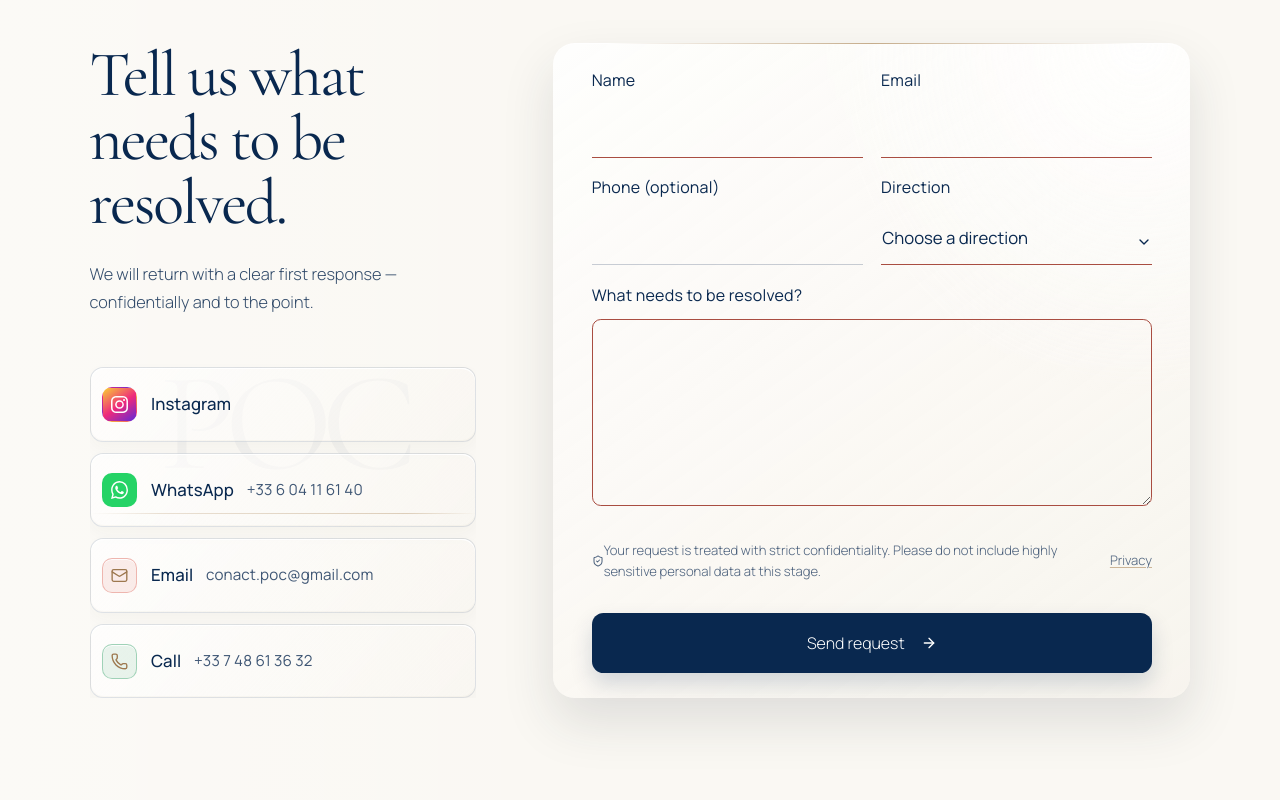
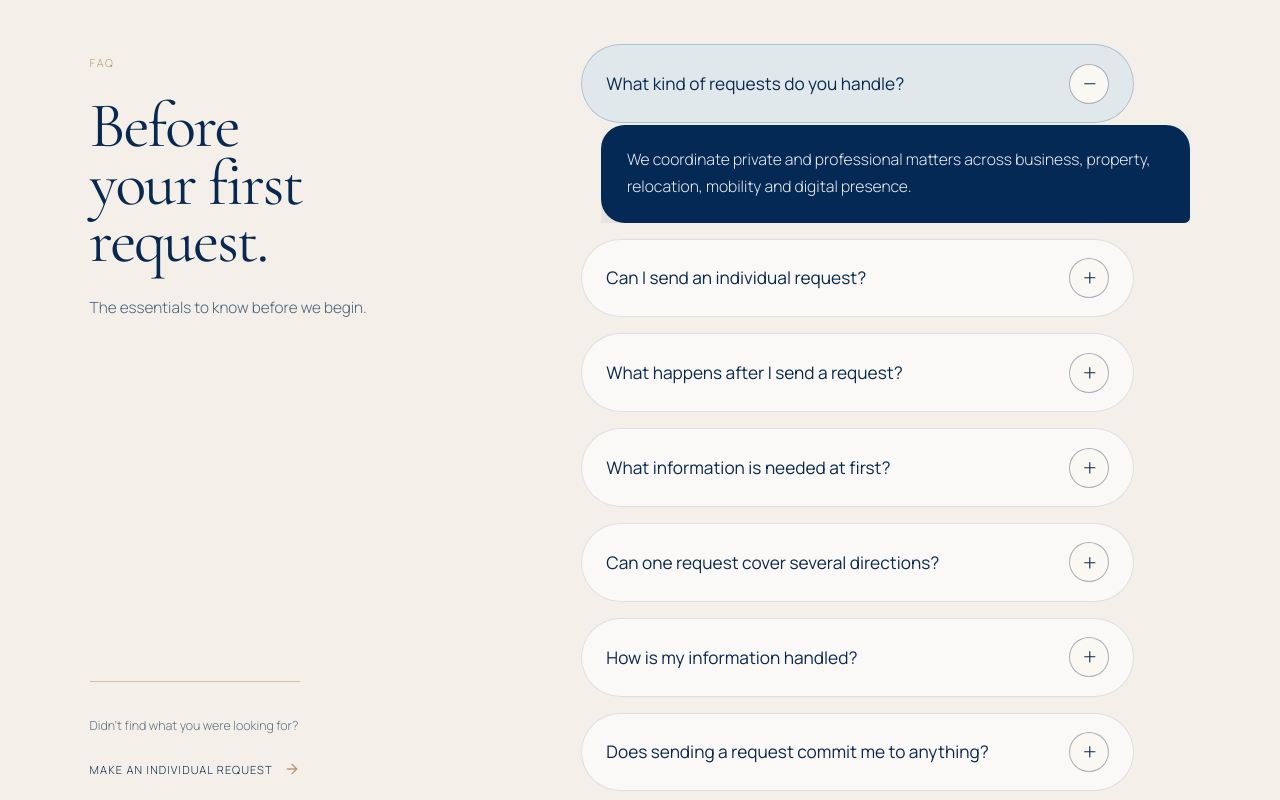
Before and after one commit to dmkstudio/poc-riviera-editorial-site, a Next.js app: page / in a window 1280 px wide. Shown: the part 4180-4980 px from the top of the page. Built offline with nearby package versions, Linux system fonts and the light colour scheme.

Commit message:
Add message-style FAQ

```diff
--- a/app/PocSite.tsx
+++ b/app/PocSite.tsx
@@ -4,7 +4,7 @@
 import { FormEvent, type CSSProperties, useEffect, useMemo, useRef, useState } from "react";
 import Link from "next/link";
 import { AnimatePresence, MotionConfig, motion, useReducedMotion, useScroll, useSpring } from "motion/react";
-import { ArrowDown, ArrowRight, Check, ChevronDown, Mail, Menu, Phone, ShieldCheck, X } from "lucide-react";
+import { ArrowDown, ArrowRight, Check, ChevronDown, Mail, Menu, Minus, Phone, Plus, ShieldCheck, X } from "lucide-react";
 import { copy, directionKeys, pillars, type DirectionKey, type Locale } from "./poc-data";
 
 const languages: Locale[] = ["en", "fr", "ru"];
@@ -127,6 +127,8 @@ export default function PocSite() {
 
       <section className="confidential" id="confidentiality"><Reveal className="confidential-copy"><p className="eyebrow">{t.confidentiality.label}</p><h2>{t.confidentiality.title}</h2><p>{t.confidentiality.body}</p></Reveal><div className="confidential-points" aria-label={t.confidentiality.label}>{t.confidentiality.points.map((p,i)=><Reveal key={p} className="point"><span>0{i+1}</span><p>{p}</p></Reveal>)}</div></section>
 
+      <FAQChat locale={locale} onRequest={()=>request("custom")} />
+
       <section className="contact" id="contact"><div className="contact-copy"><p className="eyebrow">{t.form.label}</p><h2>{t.form.title}</h2><p>{t.form.body}</p><Contacts unavailable={t.form.unavailable}/></div><RequestForm key={`${locale}-${active ?? "none"}`} locale={locale} direction={active}/></section>
     </main>
     <footer><Brand label={labels[locale].brand}/><div className="footer-details"><p>{t.footer.line}</p><p>{t.footer.region}</p><nav className="footer-links" aria-label={t.footer.linksLabel}><Link href="/privacy">{t.footer.privacy}</Link><Link href="/legal">{t.footer.legal}</Link></nav></div><p className="copyright">© {new Date().getFullYear()} {t.footer.rights}</p></footer>
@@ -134,6 +136,40 @@ export default function PocSite() {
 }
 
 function Reveal({children,className=""}:{children:React.ReactNode;className?:string}){return <motion.div className={className} initial={false} whileInView={{opacity:1,y:0}} viewport={{once:true,amount:.2}}>{children}</motion.div>}
+
+function FAQChat({ locale, onRequest }: { locale: Locale; onRequest: () => void }) {
+  const t = copy(locale);
+  const [openIndex, setOpenIndex] = useState(0);
+  const answerId = (index: number) => `faq-chat-answer-${locale}-${index}`;
+
+  return <section className="faq-chat" id="faq" aria-labelledby="faq-chat-title">
+    <div className="faq-chat-intro">
+      <p className="eyebrow">{t.faq.label}</p>
+      <h2 id="faq-chat-title">{t.faq.title}</h2>
+      <p>{t.faq.body}</p>
+      <div className="faq-chat-cta">
+        <span>{t.faq.ctaPrompt}</span>
+        <button type="button" onClick={onRequest}>{t.faq.cta}<ArrowRight aria-hidden="true" /></button>
+      </div>
+    </div>
+    <div className="faq-chat-list">
+      {t.faq.items.map((item, index) => {
+        const isOpen = openIndex === index;
+        return <div className={`faq-chat-item${isOpen ? " is-open" : ""}`} key={item.question}>
+          <button className="faq-chat-question" type="button" aria-expanded={isOpen} aria-controls={answerId(index)} onClick={() => setOpenIndex(isOpen ? -1 : index)}>
+            <span>{item.question}</span>
+            <span className="faq-chat-control" aria-hidden="true">{isOpen ? <Minus /> : <Plus />}</span>
+          </button>
+          <AnimatePresence initial={false}>
+            {isOpen && <motion.div id={answerId(index)} className="faq-chat-answer" role="region" aria-label={item.question} initial={{height:0,opacity:0}} animate={{height:"auto",opacity:1}} exit={{height:0,opacity:0}} transition={{duration:.32,ease:[.22,1,.36,1]}}>
+              <p>{item.answer}</p>
+            </motion.div>}
+          </AnimatePresence>
+        </div>;
+      })}
+    </div>
+  </section>;
+}
 
 function ServiceDialog({ locale, direction, onChange, onClose, onRequest }: { locale: Locale; direction: DirectionKey; onChange: (key: DirectionKey) => void; onClose: () => void; onRequest: (key: DirectionKey) => void }) {
   const t = copy(locale); const pillar = pillars[locale][direction]; const detailsId = `service-details-${direction}`;
--- a/app/globals.css
+++ b/app/globals.css
@@ -136,6 +136,29 @@
 .faq-page-footer{display:grid;grid-template-columns:1fr auto auto;align-items:center;gap:2rem;padding:2rem clamp(2rem,8vw,8rem);background:var(--cream);border-top:1px solid var(--line)}.faq-page-footer .brand>span{font-size:2.5rem}.faq-page-footer>a,.faq-page-footer>span{font-size:.68rem;color:rgba(9,40,79,.64)}.faq-page-footer>a:hover,.faq-page-footer>a:focus-visible{color:var(--sand)}
 @media(max-width:760px){.faq-teaser{margin-left:0;padding:1rem 1.25rem;grid-template-columns:auto minmax(0,1fr) auto;gap:.7rem}.faq-teaser strong{font-size:1.05rem}.faq-page-header{height:5.5rem;padding:0 1.25rem}.faq-page-header .brand>span{font-size:2.45rem}.faq-page-header nav{display:none}.faq-page-languages button{padding:.6rem .65rem;font-size:.58rem}.faq-page-hero{display:flex;flex-direction:column}.faq-page-hero-copy{padding:4.4rem 1.25rem 3.5rem}.faq-page-hero-copy h1{font-size:clamp(3.7rem,15vw,5.2rem);max-width:9ch}.faq-page-hero-copy>p:not(.eyebrow){font-size:.95rem}.faq-page-hero-media{min-height:20rem}.faq-page-content{padding:4.5rem 1.25rem}.faq-page-intro{display:block;padding-bottom:2.5rem}.faq-page-intro h2{font-size:clamp(3rem,12vw,4.2rem);margin-top:1rem}.faq-page-group{display:block;padding:2.7rem 0}.faq-page-group>div:first-child{margin-bottom:2rem}.faq-page-group>div:first-child>p:last-child{max-width:22rem}.faq-page-item button{font-size:.92rem;padding:1rem 0}.faq-page-answer p{font-size:.88rem;margin-right:0}.faq-page-cta{padding:4.5rem 1.25rem}.faq-page-footer{grid-template-columns:1fr;gap:1rem;padding:2rem 1.25rem}.faq-page-footer>span{font-size:.62rem}}
 @media(prefers-reduced-motion:reduce){.faq-teaser svg,.faq-page-hero-link svg,.faq-page-item button svg{transition:none}}
+
+/* FAQ chat: a compact message-style conversation, tuned to the POC editorial system. */
+.faq-chat{margin-left:0;display:grid;grid-template-columns:minmax(17rem,.78fr) minmax(0,1.22fr);gap:clamp(3rem,8vw,8rem);padding:clamp(5rem,8vw,8rem) clamp(2rem,7vw,8rem);background:var(--paper);border-top:1px solid var(--line);color:var(--ink)}
+.faq-chat-intro{display:flex;flex-direction:column;align-items:flex-start}
+.faq-chat-intro h2{font-family:var(--serif);font-size:clamp(3.2rem,5vw,5.8rem);font-weight:400;line-height:.9;letter-spacing:-.03em;max-width:8ch;margin:1rem 0 1.6rem}
+.faq-chat-intro>p:not(.eyebrow){max-width:20rem;color:rgba(9,40,79,.72);font-size:.96rem;line-height:1.7;margin:0}
+.faq-chat-cta{margin-top:auto;padding-top:2.2rem;display:grid;gap:.7rem;max-width:21rem;border-top:1px solid rgba(185,154,114,.55)}
+.faq-chat-cta span{color:rgba(9,40,79,.64);font-size:.78rem;line-height:1.5}
+.faq-chat-cta button{display:inline-flex;align-items:center;gap:.7rem;width:max-content;min-height:2.75rem;padding:0;border:0;background:transparent;color:var(--ink);font-size:.7rem;letter-spacing:.1em;text-transform:uppercase;text-align:left}
+.faq-chat-cta button svg{width:1rem;color:var(--sand);transition:transform .25s ease}
+.faq-chat-cta button:hover svg,.faq-chat-cta button:focus-visible svg{transform:translateX(.25rem)}
+.faq-chat-list{display:grid;align-content:start;gap:1rem;min-width:0}
+.faq-chat-item{min-width:0}
+.faq-chat-question{width:calc(100% - 3.5rem);min-height:4.5rem;margin-left:0;display:flex;align-items:center;justify-content:space-between;gap:1rem;padding:1.15rem 1.5rem;border:1px solid rgba(9,40,79,.12);border-radius:2.5rem;background:rgba(255,255,255,.62);color:var(--ink);font-size:clamp(.95rem,1.35vw,1.2rem);font-weight:400;line-height:1.35;text-align:left;transition:background .25s ease,border-color .25s ease,transform .25s ease}
+.faq-chat-question:hover{transform:translateX(.2rem);border-color:rgba(185,154,114,.65)}
+.faq-chat-item.is-open .faq-chat-question{background:rgba(218,229,237,.72);border-color:rgba(159,185,208,.8);color:var(--ink)}
+.faq-chat-control{flex:0 0 auto;width:2.5rem;height:2.5rem;display:grid;place-content:center;border:1px solid rgba(9,40,79,.35);border-radius:50%;background:var(--cream)}
+.faq-chat-control svg{width:1.1rem;height:1.1rem;stroke-width:1.5}
+.faq-chat-answer{width:calc(100% - 1.25rem);margin:.1rem 0 0 auto;overflow:hidden}
+.faq-chat-answer p{margin:0;padding:1.35rem 1.6rem 1.45rem;border-radius:1.5rem 1.5rem .35rem 1.5rem;background:var(--navy);color:rgba(255,255,255,.92);font-size:.98rem;line-height:1.7;box-shadow:0 12px 30px rgba(5,41,85,.12)}
+.faq-chat-question:focus-visible,.faq-chat-cta button:focus-visible{outline:2px solid var(--sand);outline-offset:4px}
+@media(max-width:760px){.faq-chat{display:block;padding:4.5rem 1.25rem}.faq-chat-intro{margin-bottom:2.8rem}.faq-chat-intro h2{font-size:clamp(3.2rem,13vw,4.4rem);max-width:9ch}.faq-chat-intro>p:not(.eyebrow){max-width:23rem}.faq-chat-cta{margin-top:2.5rem;max-width:none}.faq-chat-list{gap:.75rem}.faq-chat-question{width:calc(100% - 2rem);min-height:4rem;padding:1rem 1rem 1rem 1.15rem;border-radius:1.8rem;font-size:.96rem}.faq-chat-control{width:2.2rem;height:2.2rem}.faq-chat-answer{width:calc(100% - .5rem)}.faq-chat-answer p{padding:1.15rem 1.15rem 1.25rem;font-size:.92rem;line-height:1.65;border-radius:1.25rem 1.25rem .3rem 1.25rem}}
+@media(prefers-reduced-motion:reduce){.faq-chat-question,.faq-chat-cta button svg{transition:none}.faq-chat-question:hover{transform:none}}
 
 /* Shared serif with full Cyrillic support, plus a restrained Liquid Glass control. */
 :root{--serif:'Cormorant Garamond',Georgia,serif}
```
